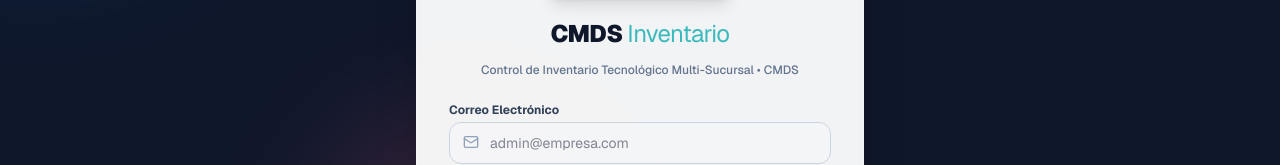
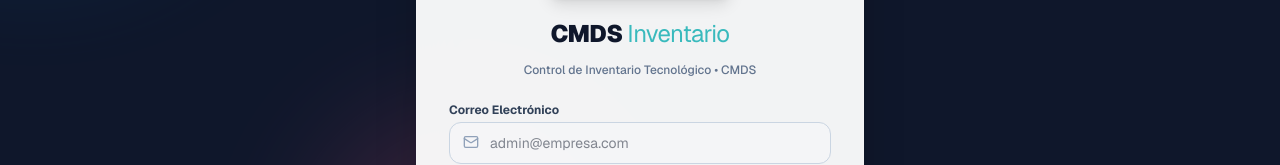
Before and after one commit to info-cmds/Inventario_TI, a Next.js app: page / in a window 1280 px wide. Shown: the part 285-450 px from the top of the page. Built offline with nearby package versions, Linux system fonts and the light colour scheme; no server answers.

Commit message:
fix: Update login subtitle text to remove Multi-Sucursal

```diff
--- a/src/components/LoginView.tsx
+++ b/src/components/LoginView.tsx
@@ -60,7 +60,7 @@ export default function LoginView({ onLoginSuccess }: LoginViewProps) {
               CMDS <span className="text-[#39BABD] font-normal">Inventario</span>
             </h1>
             <p className="text-xs text-slate-500 font-medium">
-              Control de Inventario Tecnológico Multi-Sucursal • CMDS
+              Control de Inventario Tecnológico • CMDS
             </p>
           </div>
 
```
